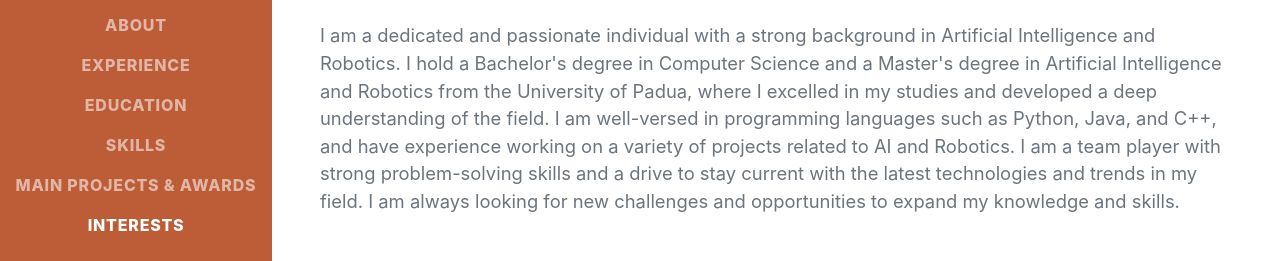
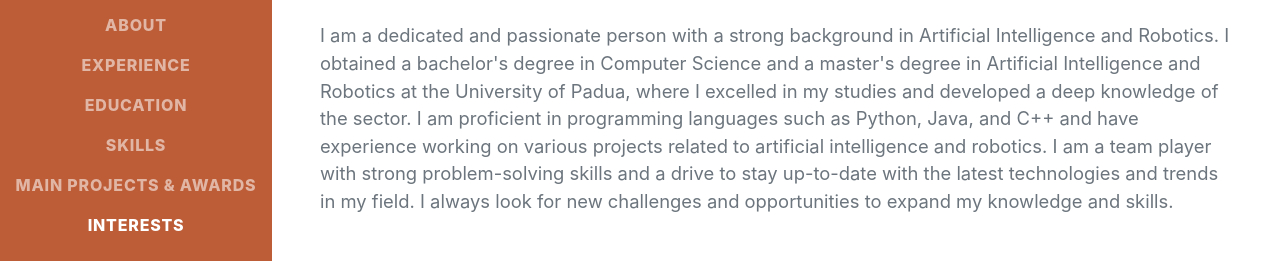
Before and after one commit to mirovix/mirovix.github.io, a website: page dist/index.html in a window 1280 px wide. Shown: the part 367-628 px from the top of the page. Drawn offline with nearby package versions, Linux system fonts and the light colour scheme; a web font is replaced by a local one.

Commit message:
refactor: new introduction

```diff
--- a/dist/index.html
+++ b/dist/index.html
@@ -48,7 +48,7 @@
                         Vicenza - Italy -
                         <a href="mailto:name@email.com">miroljubmihailovic98@gmail.com</a>
                     </div>
-                    <p class="lead mb-5">I am a dedicated and passionate individual with a strong background in Artificial Intelligence and Robotics. I hold a Bachelor's degree in Computer Science and a Master's degree in Artificial Intelligence and Robotics from the University of Padua, where I excelled in my studies and developed a deep understanding of the field. I am well-versed in programming languages such as Python, Java, and C++, and have experience working on a variety of projects related to AI and Robotics. I am a team player with strong problem-solving skills and a drive to stay current with the latest technologies and trends in my field. I am always looking for new challenges and opportunities to expand my knowledge and skills.</p>
+                    <p class="lead mb-5">I am a dedicated and passionate person with a strong background in Artificial Intelligence and Robotics. I obtained a bachelor's degree in Computer Science and a master's degree in Artificial Intelligence and Robotics at the University of Padua, where I excelled in my studies and developed a deep knowledge of the sector. I am proficient in programming languages such as Python, Java, and C++ and have experience working on various projects related to artificial intelligence and robotics. I am a team player with strong problem-solving skills and a drive to stay up-to-date with the latest technologies and trends in my field. I always look for new challenges and opportunities to expand my knowledge and skills.</p>
                     <div class="social-icons">
                         <a class="social-icon" href="https://www.linkedin.com/in/miromiha/"><i class="fab fa-linkedin-in"></i></a>
                         <a class="social-icon" href="https://github.com/mirovix"><i class="fab fa-github"></i></a>
```
